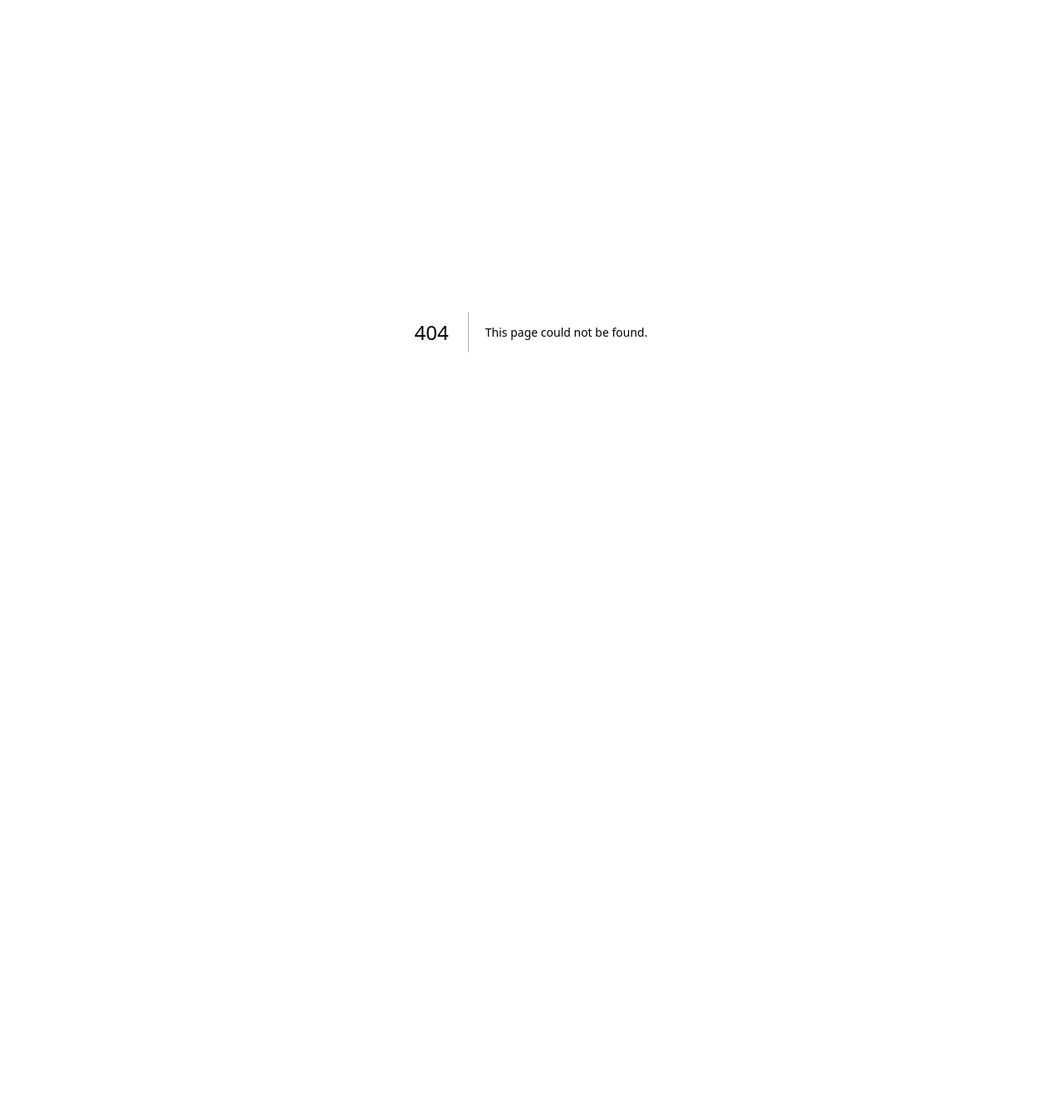
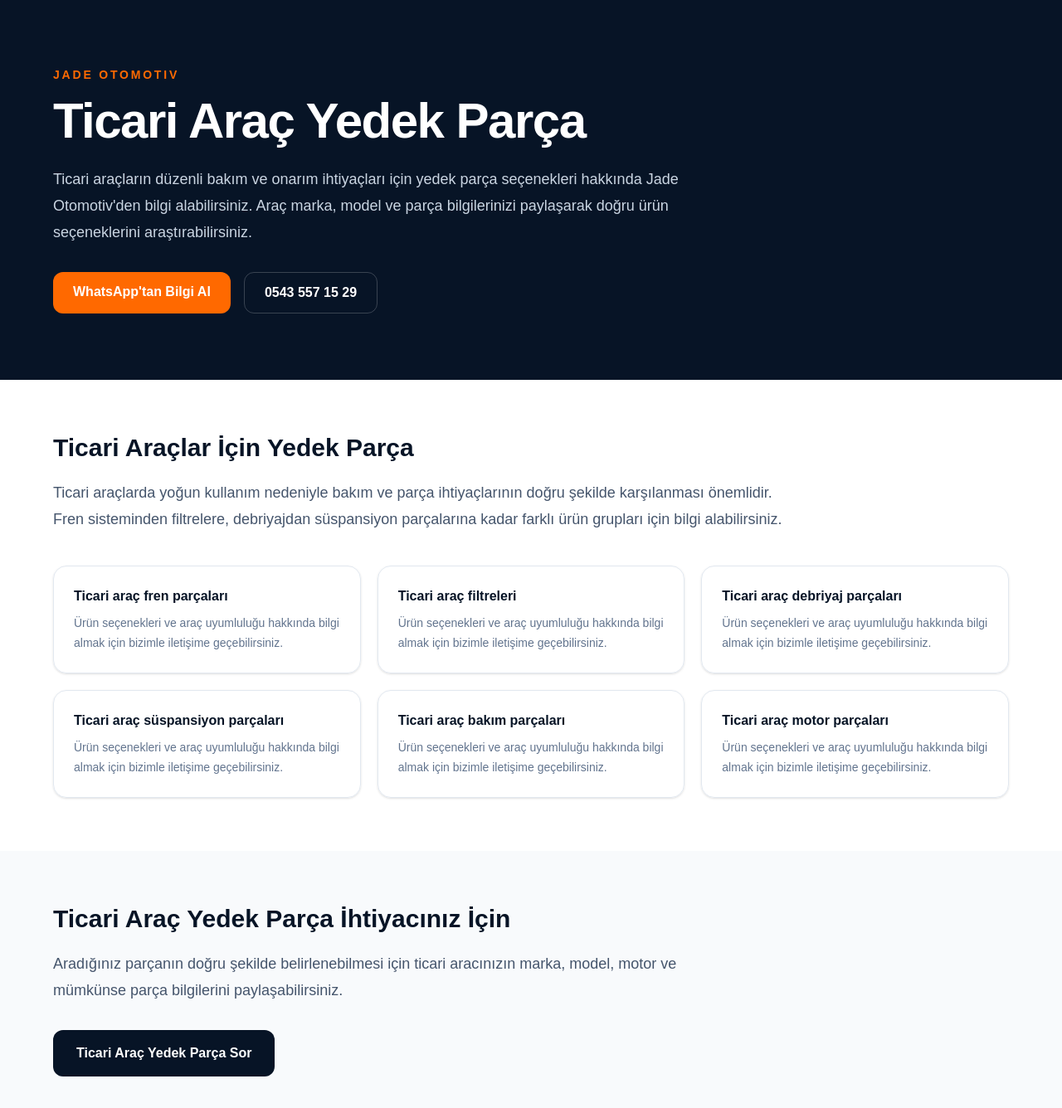
Before and after one commit to sudesolmaz1412/jadeotomotiv, a Next.js app: page /ticari-arac-yedek-parca in a window 1280 px wide. Before the commit this address had no page. Shown: the top 1336 px of the page at 83% size. Before the commit the page ends 800 px from the top, so only its background shows below. Built offline with nearby package versions, Linux system fonts and the light colour scheme.

Commit message:
Ticari arac yedek parca SEO sayfasi

```diff
--- a/app/sitemap.ts
+++ b/app/sitemap.ts
@@ -4,6 +4,7 @@
   const baseUrl = "https://frenbalataci.com.tr";
 
   return [
+    { url: "https://frenbalataci.com.tr/ticari-arac-yedek-parca", lastModified: new Date() },
     { url: "https://frenbalataci.com.tr/renault-clio-yedek-parca", lastModified: new Date() },
     {
       url: baseUrl,
--- /dev/null
+++ b/app/ticari-arac-yedek-parca/page.tsx
@@ -0,0 +1,113 @@
+import type { Metadata } from "next";
+
+export const metadata: Metadata = {
+  title: "Ticari Araç Yedek Parça | Jade Otomotiv",
+  description:
+    "Ticari araç yedek parça ihtiyaçlarınız için Jade Otomotiv. Fren, filtre, debriyaj, süspansiyon ve bakım parçaları hakkında bilgi alın.",
+  alternates: {
+    canonical: "/ticari-arac-yedek-parca",
+  },
+};
+
+export default function TicariAracYedekParcaPage() {
+  return (
+    <main className="min-h-screen bg-white text-[#071426]">
+      <section className="bg-[#071426] px-6 py-20 text-white">
+        <div className="mx-auto max-w-6xl">
+          <p className="text-sm font-black uppercase tracking-[0.2em] text-orange-500">
+            Jade Otomotiv
+          </p>
+
+          <h1 className="mt-4 max-w-4xl text-4xl font-black tracking-tight md:text-6xl">
+            Ticari Araç Yedek Parça
+          </h1>
+
+          <p className="mt-6 max-w-3xl text-lg leading-8 text-slate-300">
+            Ticari araçların düzenli bakım ve onarım ihtiyaçları için yedek
+            parça seçenekleri hakkında Jade Otomotiv'den bilgi alabilirsiniz.
+            Araç marka, model ve parça bilgilerinizi paylaşarak doğru ürün
+            seçeneklerini araştırabilirsiniz.
+          </p>
+
+          <div className="mt-8 flex flex-wrap gap-4">
+            <a
+              href="https://wa.me/905435571529"
+              target="_blank"
+              rel="noopener noreferrer"
+              className="rounded-xl bg-orange-500 px-6 py-3 font-black text-white hover:bg-orange-600"
+            >
+              WhatsApp'tan Bilgi Al
+            </a>
+
+            <a
+              href="tel:05435571529"
+              className="rounded-xl border border-white/20 px-6 py-3 font-black text-white hover:bg-white/10"
+            >
+              0543 557 15 29
+            </a>
+          </div>
+        </div>
+      </section>
+
+      <section className="px-6 py-16">
+        <div className="mx-auto max-w-6xl">
+          <h2 className="text-3xl font-black">
+            Ticari Araçlar İçin Yedek Parça
+          </h2>
+
+          <p className="mt-5 max-w-4xl text-lg leading-8 text-slate-600">
+            Ticari araçlarda yoğun kullanım nedeniyle bakım ve parça
+            ihtiyaçlarının doğru şekilde karşılanması önemlidir. Fren
+            sisteminden filtrelere, debriyajdan süspansiyon parçalarına kadar
+            farklı ürün grupları için bilgi alabilirsiniz.
+          </p>
+
+          <div className="mt-10 grid gap-5 md:grid-cols-3">
+            {[
+              "Ticari araç fren parçaları",
+              "Ticari araç filtreleri",
+              "Ticari araç debriyaj parçaları",
+              "Ticari araç süspansiyon parçaları",
+              "Ticari araç bakım parçaları",
+              "Ticari araç motor parçaları",
+            ].map((item) => (
+              <div
+                key={item}
+                className="rounded-2xl border border-slate-200 p-6 shadow-sm"
+              >
+                <h3 className="font-black">{item}</h3>
+                <p className="mt-2 text-sm leading-6 text-slate-500">
+                  Ürün seçenekleri ve araç uyumluluğu hakkında bilgi almak
+                  için bizimle iletişime geçebilirsiniz.
+                </p>
+              </div>
+            ))}
+          </div>
+        </div>
+      </section>
+
+      <section className="bg-slate-50 px-6 py-16">
+        <div className="mx-auto max-w-6xl">
+          <h2 className="text-3xl font-black">
+            Ticari Araç Yedek Parça İhtiyacınız İçin
+          </h2>
+
+          <p className="mt-5 max-w-3xl text-lg leading-8 text-slate-600">
+            Aradığınız parçanın doğru şekilde belirlenebilmesi için ticari
+            aracınızın marka, model, motor ve mümkünse parça bilgilerini
+            paylaşabilirsiniz.
+          </p>
+
+          <a
+            href="https://wa.me/905435571529?text=Merhaba%2C%20ticari%20arac%C4%B1m%20i%C3%A7in%20yedek%20par%C3%A7a%20hakk%C4%B1nda%20bilgi%20almak%20istiyorum."
+            target="_blank"
+            rel="noopener noreferrer"
+            className="mt-8 inline-block rounded-xl bg-[#071426] px-7 py-4 font-black text-white hover:bg-slate-800"
+          >
+            Ticari Araç Yedek Parça Sor
+          </a>
+        </div>
+      </section>
+    </main>
+  );
+}
```
